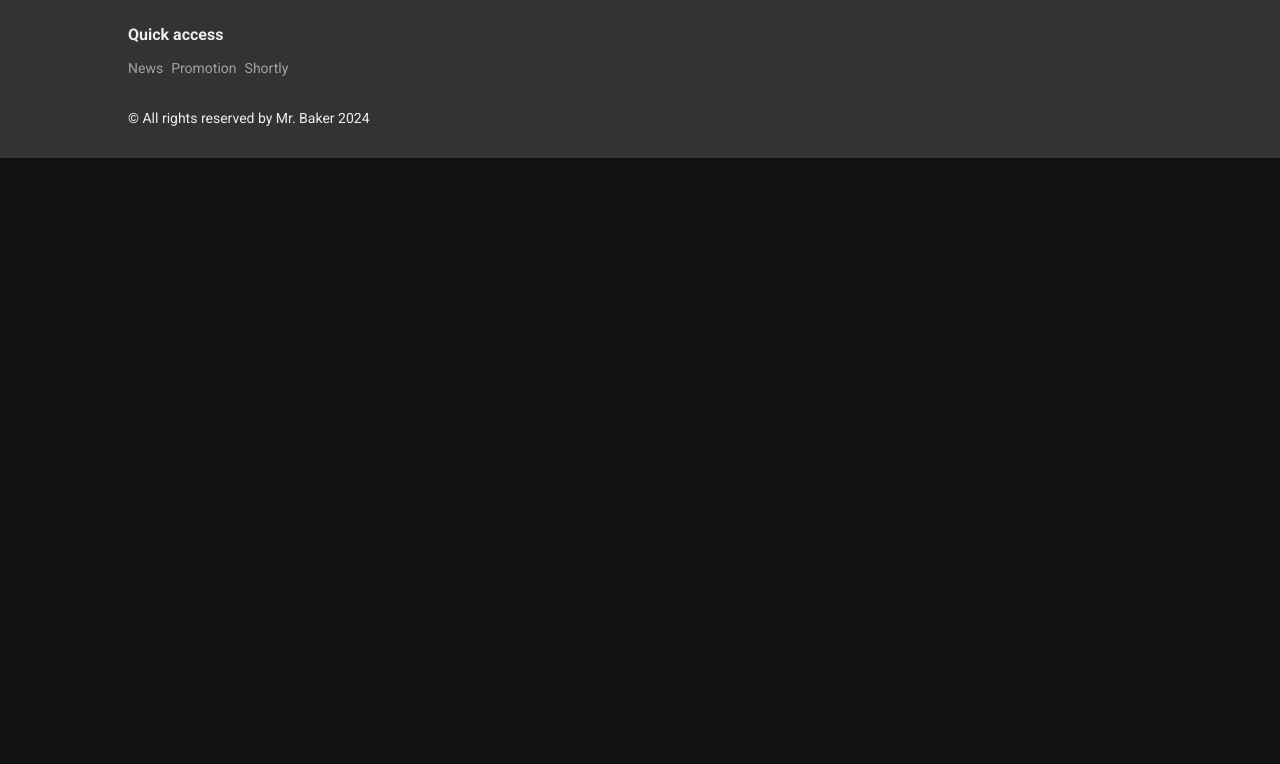
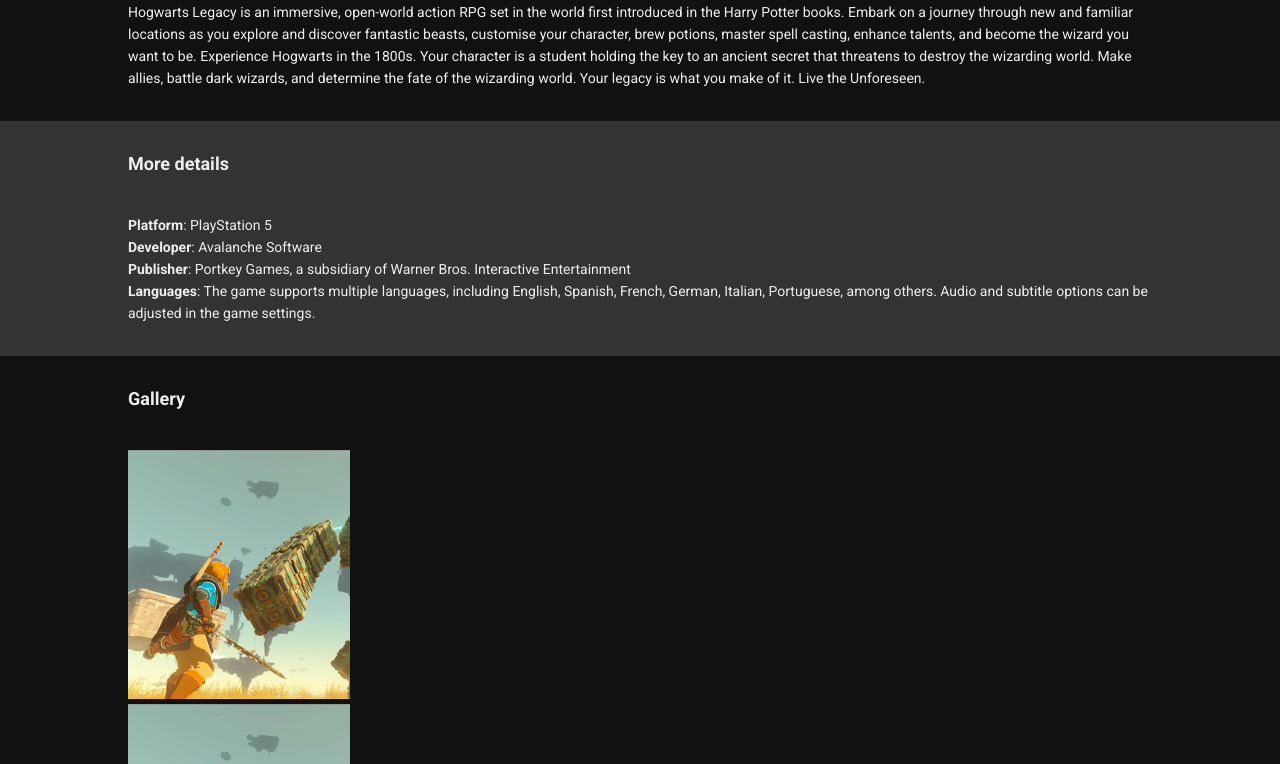
Before and after one commit to Caiobakerolov/gameStore_Eplay, a React (Create React App) app: page /product/1 in a window 1280 px wide. Shown: the part 960-1724 px from the top of the page. Before the commit the page ends 1118 px from the top, so only its background shows below. Built offline with nearby package versions, Linux system fonts and the light colour scheme.

Commit message:
created Section, Gallery and introduce images

```diff
--- a/src/components/Button/styles.ts
+++ b/src/components/Button/styles.ts
@@ -13,9 +13,11 @@ export const ButtonContainer = styled.button<Props>`
   font-weight: bold;
   padding: 8px 16px;
   border-radius: 8px;
+  text-decoration: none;
 `
 
 export const ButtonLink = styled(Link)`
+  color: ${colors.white};
   border: 2px solid ${colors.white};
   background-color: transparent;
   font-size: 16px;
--- /dev/null
+++ b/src/components/Gallery/index.tsx
@@ -0,0 +1,25 @@
+import Section from '../Section'
+import zelda from '../../assets/images/zelda.png'
+
+const Gallery = () => (
+  <>
+    <Section title="Gallery" background="black">
+      <ul>
+        <li>
+          <img src={zelda} alt="image link" />
+        </li>
+        <li>
+          <img src={zelda} alt="image link" />
+        </li>
+        <li>
+          <img src={zelda} alt="image link" />
+        </li>
+        <li>
+          <img src={zelda} alt="image link" />
+        </li>
+      </ul>
+    </Section>
+  </>
+)
+
+export default Gallery
--- /dev/null
+++ b/src/components/Section/index.tsx
@@ -0,0 +1,20 @@
+import { Container, Title } from './styles'
+
+export type Props = {
+  title: string
+  background: 'black' | 'gray'
+  children: JSX.Element
+}
+
+const Section = ({ title, background, children }: Props) => (
+  <>
+    <Container background={background}>
+      <div className="container">
+        <Title>{title}</Title>
+        {children}
+      </div>
+    </Container>
+  </>
+)
+
+export default Section
--- /dev/null
+++ b/src/components/Section/styles.ts
@@ -0,0 +1,26 @@
+import styled from 'styled-components'
+import { Props } from '.'
+import { colors } from '../../styles'
+import { Card } from '../Product/styles'
+
+export const Container = styled.section<Omit<Props, 'title' | 'games'>>`
+  padding: 32px 0;
+  background-color: ${(props) =>
+    props.background === 'black' ? colors.black : colors.gray};
+
+  ${Card} {
+    background-color: ${(props) =>
+      props.background === 'black' ? colors.gray : colors.black};
+  }
+
+  p {
+    font-size: 14px;
+    line-height: 22px;
+  }
+`
+
+export const Title = styled.h2`
+  font-size: 18px;
+  font-weight: bold;
+  margin-bottom: 40px;
+`
--- a/src/pages/Product/index.tsx
+++ b/src/pages/Product/index.tsx
@@ -1,5 +1,7 @@
 import { useParams } from 'react-router-dom'
 import Hero from '../../components/Hero'
+import Section from '../../components/Section'
+import Gallery from '../../components/Gallery'
 
 const Product = () => {
   const { id } = useParams()
@@ -7,6 +9,32 @@ const Product = () => {
   return (
     <>
       <Hero />
+      <Section title="About the game" background="black">
+        <p>
+          Hogwarts Legacy is an immersive, open-world action RPG set in the
+          world first introduced in the Harry Potter books. Embark on a journey
+          through new and familiar locations as you explore and discover
+          fantastic beasts, customise your character, brew potions, master spell
+          casting, enhance talents, and become the wizard you want to be.
+          Experience Hogwarts in the 1800s. Your character is a student holding
+          the key to an ancient secret that threatens to destroy the wizarding
+          world. Make allies, battle dark wizards, and determine the fate of the
+          wizarding world. Your legacy is what you make of it. Live the
+          Unforeseen.
+        </p>
+      </Section>
+      <Section title="More details" background="gray">
+        <p>
+          <b>Platform</b>: PlayStation 5 <br />
+          <b>Developer</b>: Avalanche Software <br />
+          <b>Publisher</b>: Portkey Games, a subsidiary of Warner Bros.
+          Interactive Entertainment <br />
+          <b>Languages</b>: The game supports multiple languages, including
+          English, Spanish, French, German, Italian, Portuguese, among others.
+          Audio and subtitle options can be adjusted in the game settings.
+        </p>
+      </Section>
+      <Gallery />
     </>
   )
 }
```
Also changed, not shown: src/assets/images/play.png (added), src/assets/images/zoom.png (added), src/components/Gallery/styles.ts (added).
